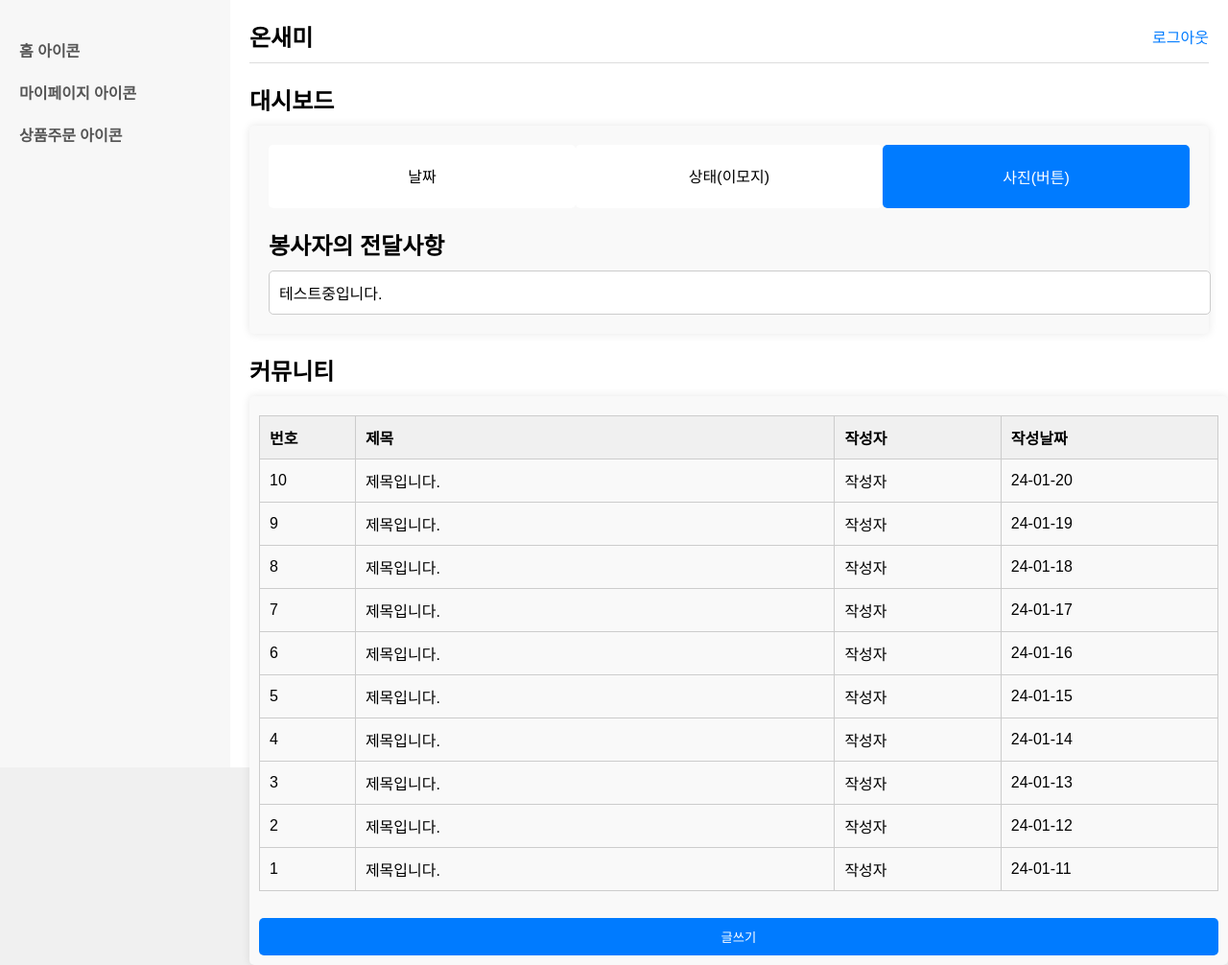
After one commit to kyj15678/ONSEMI, a Django app: page /volunteer/ in a window 1280 px wide. The commit adds this page. Shown: the whole page at 96% size. Run offline with Django 5.2, Linux system fonts and the light colour scheme.

Commit message:
feat: 사용자 페이지(대시보드 게시판 구현

```diff
--- a/config/settings.py
+++ b/config/settings.py
@@ -126,4 +126,4 @@ STATIC_URL = "static/"
 
 DEFAULT_AUTO_FIELD = "django.db.models.BigAutoField"
 
-#STATICFILES_DIRS = [ BASE_DIR / 'static', ]
+STATICFILES_DIRS = [ BASE_DIR / 'static', ]
--- /dev/null
+++ b/main_app/templates/page/volunteer.html
@@ -0,0 +1,71 @@
+
+
+<!DOCTYPE html>
+<html lang="ko">
+{% load static %}
+<link rel="stylesheet" href="{% static 'volunteer.css' %}">
+<head>
+    <meta charset="UTF-8">
+    <meta name="viewport" content="width=device-width, initial-scale=1.0">
+    <title>Dashboard</title>
+</head>
+<body>
+    <div class="container">
+        <div class="sidebar">
+            <ul>
+                <li><a href="#">홈 아이콘</a></li>
+                <li><a href="#">마이페이지 아이콘</a></li>
+                <li><a href="#">상품주문 아이콘</a></li>
+            </ul>
+        </div>
+        <div class="main-content">
+            <div class="header">
+                <span>온새미</span>
+                <a href="#" class="logout">로그아웃</a>
+            </div>
+            <div class="dashboard-section">
+                <h2>대시보드</h2>
+                <div class="dashboard">
+                    <div class="box-container">
+                        <div class="small-box" id="date-box">날짜</div>
+                        <div class="small-box" id="status-box">상태(이모지)</div>
+                        <div class="small-box" id="camera-box">
+                            <button class="camera-button">사진(버튼)</button>
+                        </div>
+                    </div>
+                    <h2>봉사자의 전달사항</h2>
+                    <div class="message-box">
+                        테스트중입니다.
+                    </div>
+                </div>
+            </div>
+            <div class="community-section">
+                <h2>커뮤니티</h2>
+                <div class="community">
+                    <table class="table">
+                        <tr>
+                            <th class="num">번호</th>
+                            <th class="title">제목</th>
+                            <th>작성자</th>
+                            <th>작성날짜</th>
+                        </tr>
+                        <script>
+                            var i, day = 20;
+                            for (i = 10; i > 0; i--) {
+                                document.write("<tr class='body'>");
+                                document.write("<td class='num'>" + i +"</td>");
+                                document.write("<td class='title'>제목입니다.</td>");
+                                document.write("<td>작성자</td>");
+                                document.write("<td>24-01-" + day-- + "</td>");
+                                document.write("</tr>");
+                            }
+                        </script>
+                    </table>
+                    <br>
+                    <button class="add-post-button" onclick="location.href='write.html'">글쓰기</button>
+                </div>
+            </div>
+        </div>
+    </div>
+</body>
+</html>
--- a/main_app/urls.py
+++ b/main_app/urls.py
@@ -5,4 +5,7 @@ from django.urls import path, include
 app_name = 'main'
 urlpatterns = [
     path('', views.index, name='index'),
+    path('introduce/', views.introduce, name='introduce'),
+    path('family/', views.family, name='family'),
+    path('volunteer/', views.volunteer, name='volunteer'),
 ]
--- a/main_app/views.py
+++ b/main_app/views.py
@@ -3,3 +3,12 @@ from django.shortcuts import render
 # Create your views here.
 def index(request):
     return render(request, 'page/index.html')
+
+def introduce(request):
+    return render(request, 'page/introduce.html')
+
+def family(request):
+    return render(request, 'page/family.html')
+
+def volunteer(request):
+    return render(request,'page/volunteer.html')
--- /dev/null
+++ b/static/volunteer.css
@@ -0,0 +1,168 @@
+body {
+    font-family: Arial, sans-serif;
+    margin: 0;
+    background-color: #f0f0f0;
+}
+
+.container {
+    display: flex;
+    height: 100vh;
+}
+
+.sidebar {
+    width: 200px;
+    background-color: #f7f7f7;
+    padding: 20px;
+}
+
+.sidebar ul {
+    list-style-type: none;
+    padding: 0;
+}
+
+.sidebar ul li {
+    margin: 20px 0;
+}
+
+.sidebar ul li a {
+    text-decoration: none;
+    color: #555;
+    font-weight: bold;
+}
+
+.sidebar ul li a:hover {
+    color: #007bff;
+}
+
+.main-content {
+    flex-grow: 1;
+    padding: 20px;
+    background-color: #fff;
+}
+
+.header {
+    display: flex;
+    justify-content: space-between;
+    align-items: center;
+    padding-bottom: 10px;
+    border-bottom: 1px solid #ddd;
+}
+
+.header span {
+    font-size: 24px;
+    font-weight: bold;
+}
+
+.logout {
+    color: #007bff;
+    text-decoration: none;
+}
+
+.dashboard-section,
+.community-section {
+    margin-top: 20px;
+}
+
+.dashboard-section h2,
+.community-section h2 {
+    margin: 10px 0;
+}
+
+.dashboard {
+    background-color: #f9f9f9;
+    padding: 20px;
+    border-radius: 5px;
+    box-shadow: 0 0 10px rgba(0, 0, 0, 0.1);
+}
+
+.box-container {
+    display: flex;
+    justify-content: space-between;
+    margin-bottom: 20px;
+}
+
+.small-box {
+    width: 30%;
+    padding: 20px;
+    text-align: center;
+    border-radius: 5px;
+    background-color: #e0e0e0;
+}
+
+#date-box {
+    background-color: #ffffff;
+}
+
+#status-box {
+    background-color: #ffffff;
+}
+
+#camera-box {
+    background-color: #007bff;
+}
+
+.camera-button {
+    background: none;
+    border: none;
+    font-size: 16px;
+    color: white;
+    cursor: pointer;
+}
+
+.message-box {
+    width: 100%;
+    padding: 10px;
+    margin-top: 10px;
+    background-color: #ffffff;
+    border: 1px solid #ccc;
+    border-radius: 5px;
+}
+
+.community {
+    width: 100%;
+    padding: 10px;
+    background-color: #f9f9f9;
+    border-radius: 5px;
+    box-shadow: 0 0 10px rgba(0, 0, 0, 0.1);
+}
+
+.table {
+    width: 100%;
+    border-collapse: collapse;
+    margin-top: 10px;
+}
+
+.table th, .table td {
+    padding: 10px;
+    text-align: left;
+}
+
+.table th {
+    background-color: #f0f0f0;
+    border: 1px solid #ccc;
+}
+
+.table td {
+    border: 1px solid #ccc;
+}
+
+.num {
+    width: 10%;
+}
+
+.title {
+    width: 50%;
+}
+
+.add-post-button {
+    margin-top: 10px;
+    padding: 10px 20px;
+    background-color: #007bff;
+    border: none;
+    color: white;
+    border-radius: 5px;
+    cursor: pointer;
+    display: block;
+    width: 100%;
+    text-align: center;
+}
```
Also changed, not shown: main_app/templates/page/family.html (added, +86 -0 lines), main_app/templates/page/index.html (+5 -3 lines), main_app/templates/page/introduce.html (added, +12 -0 lines), static/base.css (+17 -4 lines), static/family.css (added, +102 -0 lines).
